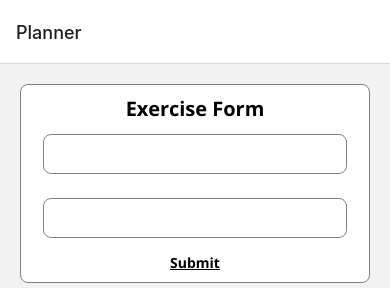
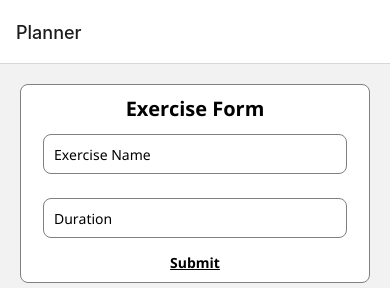
Before and after one commit to makyinmars/Pepa, a React Native app: screen /Planner in a window 390 px wide. Shown: the top 288 px of the page. Built offline with nearby package versions, Linux system fonts and the light colour scheme.

Commit message:
chore: adding style and duration for workout form

```diff
--- a/src/components/WorkoutForm.tsx
+++ b/src/components/WorkoutForm.tsx
@@ -1,5 +1,5 @@
 import { View, Text, StyleSheet, TextInput } from "react-native";
-import { useForm, Controller, SubmitHandler } from "react-hook-form";
+import { useForm, Controller } from "react-hook-form";
 
 import PressableText from "./styled/PressableText";
 
@@ -32,6 +32,7 @@ export default function WorkoutForm({ onSubmit }: WorkoutFormProps) {
           render={({ field: { onChange, value, onBlur } }) => (
             <TextInput
               style={styles.input}
+              placeholder="Exercise Name"
               onChangeText={onChange}
               onBlur={onBlur}
               value={value}
@@ -50,6 +51,7 @@ export default function WorkoutForm({ onSubmit }: WorkoutFormProps) {
           render={({ field: { onChange, onBlur, value } }) => (
             <TextInput
               style={styles.input}
+              placeholder="Duration"
               onChangeText={onChange}
               onBlur={onBlur}
               value={value}
@@ -87,8 +89,11 @@ const styles = StyleSheet.create({
     padding: 10,
     borderColor: "gray",
     borderRadius: 8,
+    fontFamily: "notosans",
   },
   error: {
     color: "red",
+    textAlign: "center",
+    fontFamily: "notosans",
   },
 });
```
